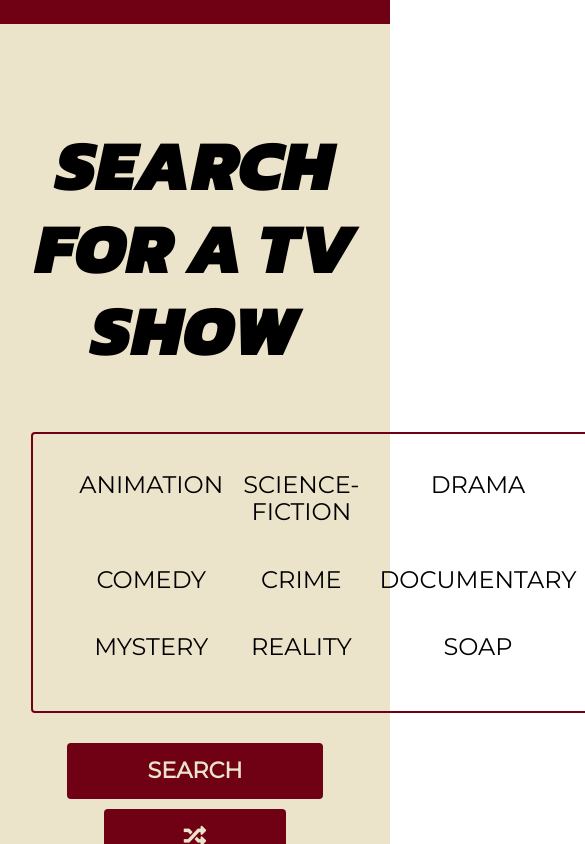
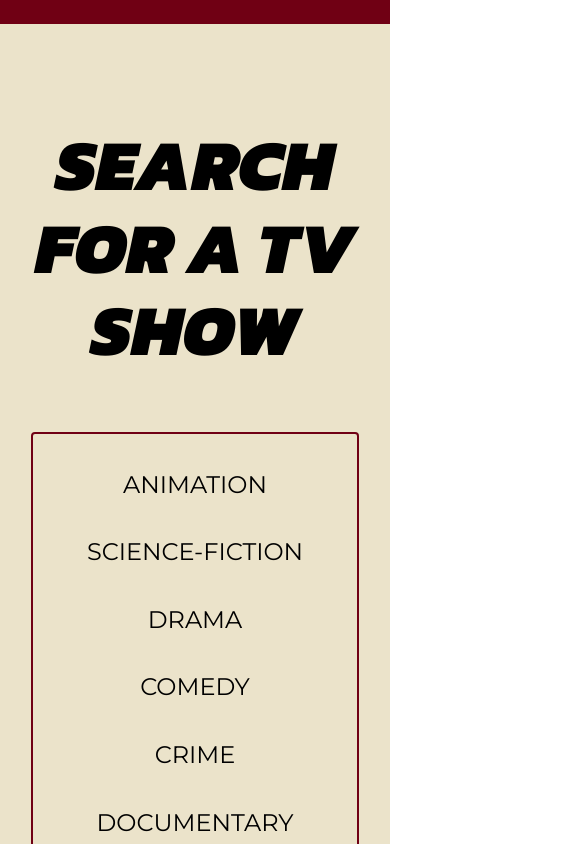
Before and after one commit to binge-fest/binge-fest, a React (Create React App) app: page / in a window 390 px wide. Shown: the part 820-1664 px from the top of the page, 585 px wide, since content can reach past the window. Built offline with nearby package versions, Linux system fonts and the light colour scheme.

Commit message:
media query for header and tvshows components

```diff
--- a/src/App.css
+++ b/src/App.css
@@ -38,6 +38,8 @@ header {
   /* colours in client brief incorrect */
   background-color: #700014;
   text-align: center;
+  height: 100vh;
+  width: 100%;
 }
 
 h1 {
@@ -56,10 +58,6 @@ header p {
   margin-bottom: 100px;
   font-size: 1.5rem;
   font-family: 'Montserrat', sans-serif;
-}
-
-header {
-  height: 100vh;
 }
 
 .tvShows, .restaurants {
@@ -103,7 +101,6 @@ header {
   transition-duration: 0.3s;
   border: none;
 }
-
 
 .buttons:hover, .buttons:focus {
   -webkit-animation-name: buttons;
@@ -253,7 +250,6 @@ input[type=radio] {
 
 /* Restaurants styles */
 
-
 .restaurants {
   position: relative;
 }
@@ -325,7 +321,6 @@ input[type=radio] {
 
 /* Map styles */
 
-
 .mapContainer {
   padding: 10px;
   background-color: #eee;
@@ -380,15 +375,7 @@ input[type=radio] {
 
 .showMeResultsDiv {
   text-align: right;
-
 }
-
-
-
-
-
-
-
 
 /* Results Styles */
 .results {
@@ -486,3 +473,30 @@ footer a:hover,
 footer a:focus {
   color: #f46e00;
 }
+
+
+@media screen and (max-width: 650px) {
+  .buttons {
+    display: block;
+    padding: 15px 80px;
+  }
+
+  .dark {
+    width: 100%;
+  }
+
+  fieldset {
+    grid-template-columns: 1fr;
+  }
+
+  .wrapper {
+    top: 25%;
+  }
+
+}
+
+@media screen and (max-width: 1150px) {
+  .buttons {
+    padding: 15px 100px;
+  }
+}
```
